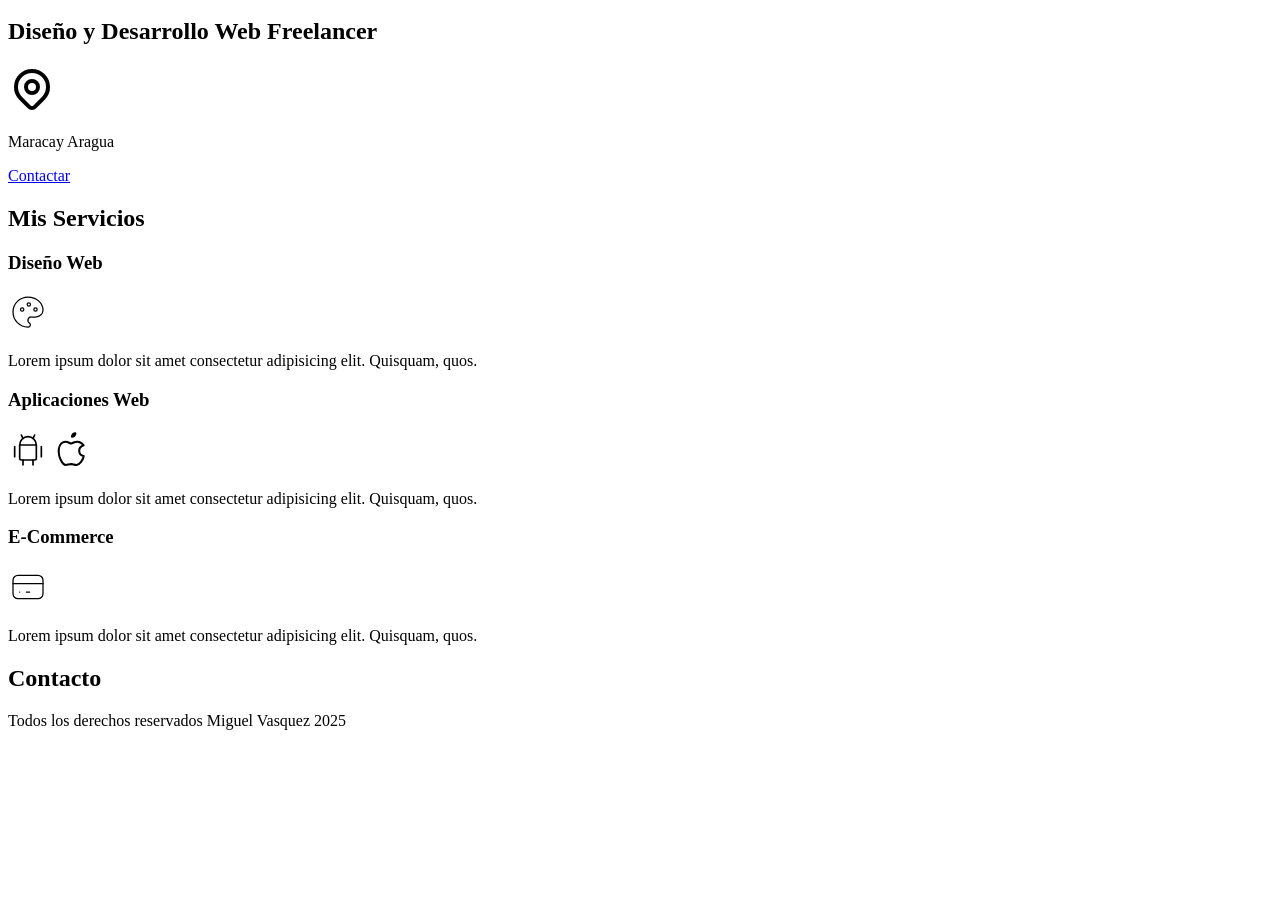
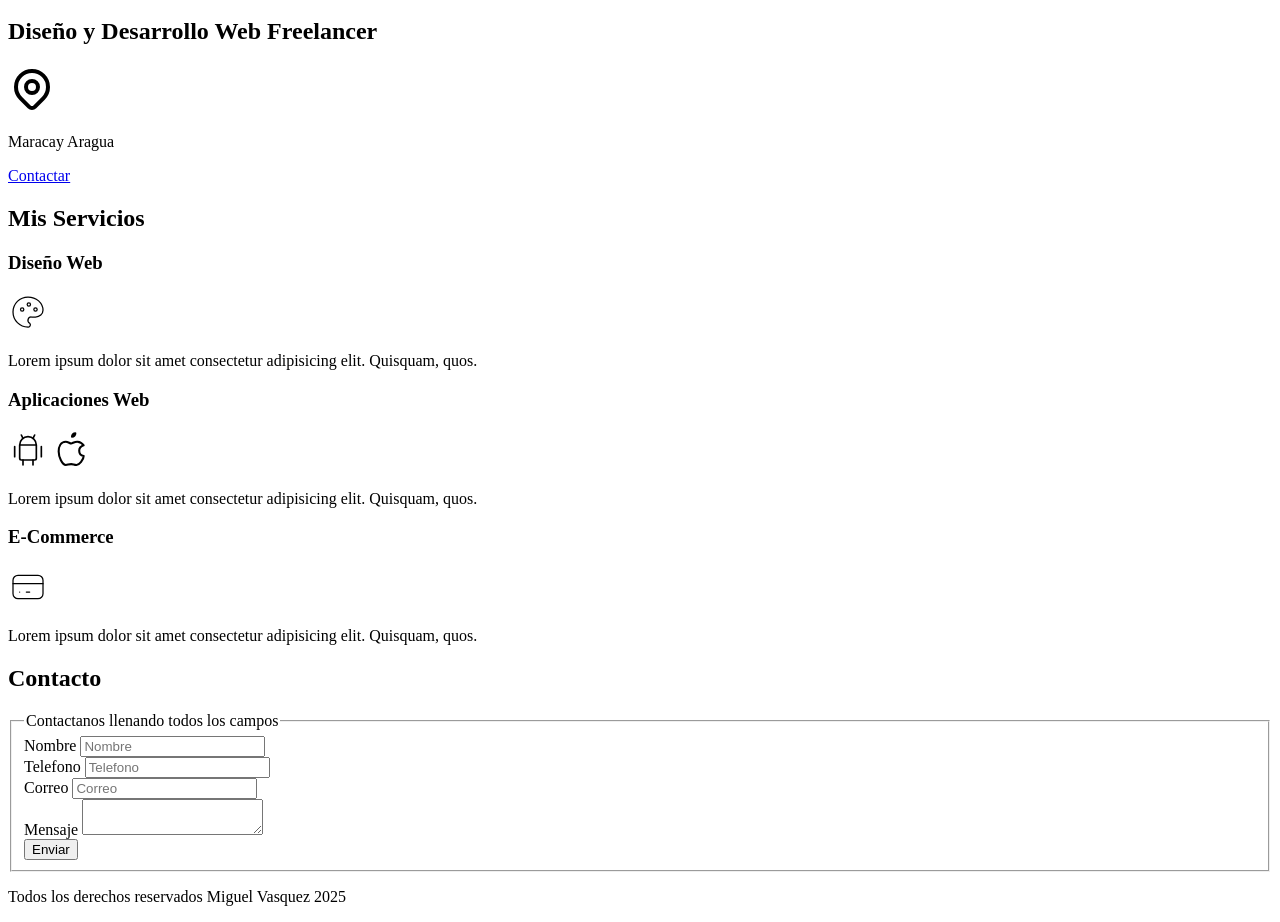
Before and after one commit to MigdeveloperWeb/portafolio, a plain HTML site: page index.html in a window 1280 px wide. Shown: the part 100-1022 px from the top of the page. Before the commit the page ends 846 px from the top, so only its background shows below. Drawn offline with Linux system fonts and the light colour scheme.

Commit message:
haciendo la seccion de contacto

```diff
--- a/index.html
+++ b/index.html
@@ -57,6 +57,38 @@
     </main>
     <section>
         <h2>Contacto</h2>
+
+        <form>
+            <fieldset>
+                <legend>Contactanos llenando todos los campos</legend>
+
+                <div>
+                    <label>Nombre</label>
+                    <input type="text" placeholder="Nombre">
+                </div>
+
+                <div>
+                    <label>Telefono</label>
+                    <input type="tel" placeholder="Telefono">
+                </div>
+
+                <div>
+                    <label>Correo</label>
+                    <input type="email" placeholder="Correo">
+                </div>
+
+                <div>
+                    <label>Mensaje</label>
+                    <textarea></textarea>
+                </div>
+
+                <div>
+                <input type="submit" value="Enviar">
+
+            </fieldset>
+
+        </form>
+
     </section>
 
     <footer>
```
